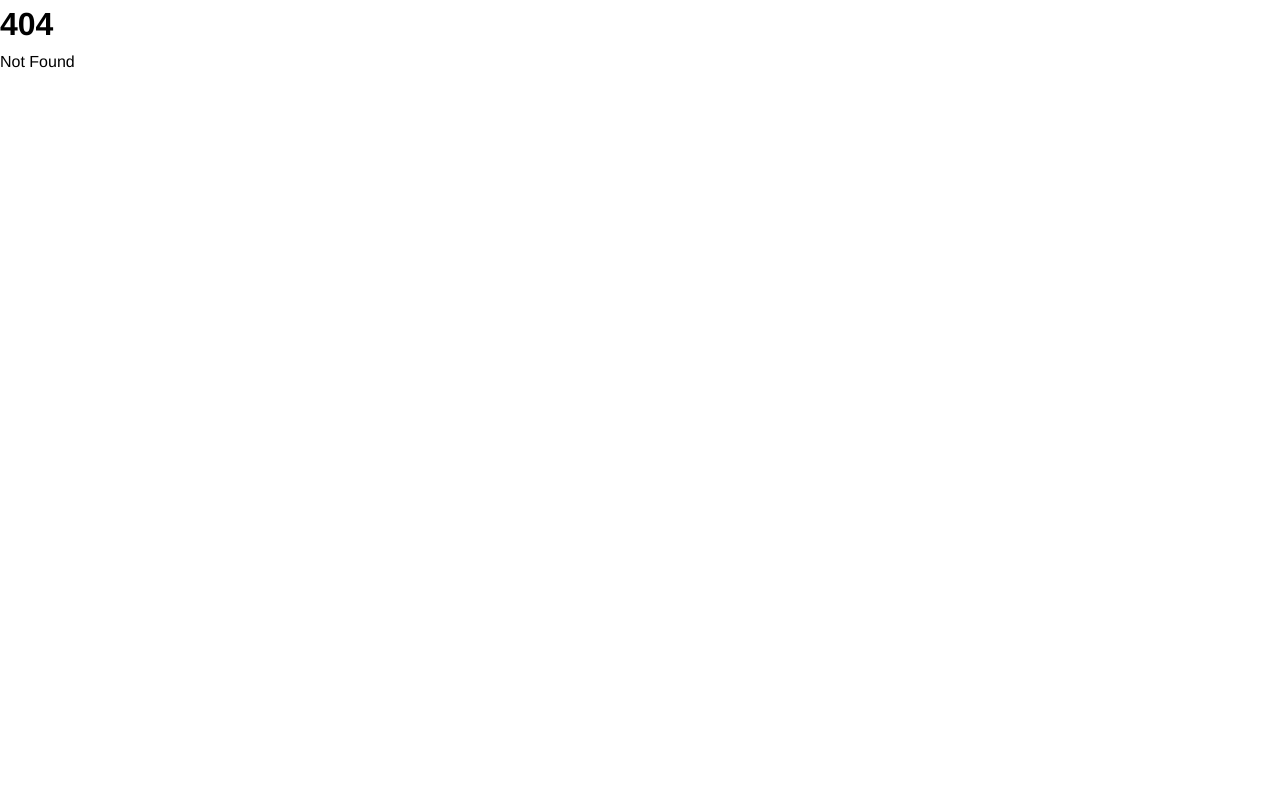
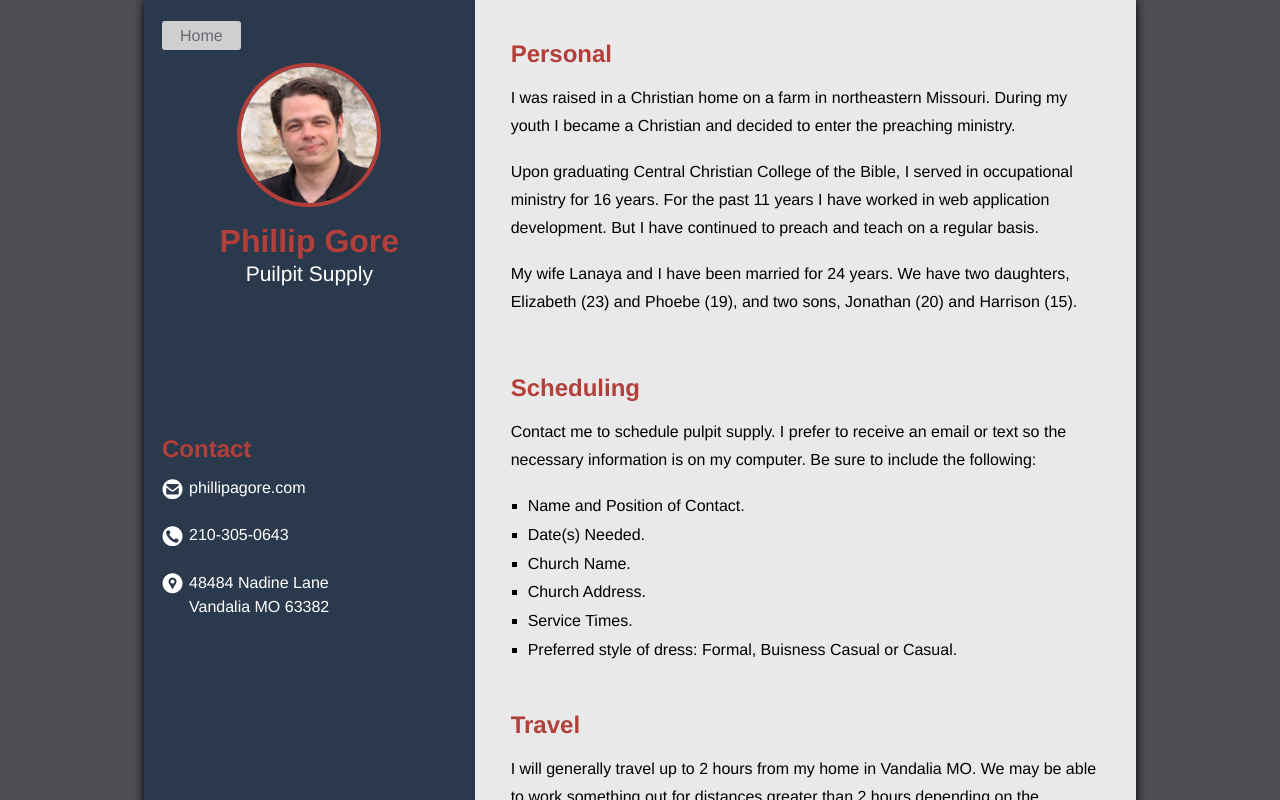
Before and after one commit to phillipgore/phillip_gore_sv, a SvelteKit app: page /pulpit-supply in a window 1280 px wide. Before the commit this address had no page. Shown: the top 800 px of the page. Built offline with nearby package versions, Linux system fonts and the light colour scheme.

Commit message:
pulpit supply

```diff
--- a/package.json
+++ b/package.json
@@ -19,5 +19,8 @@
 		"prettier-plugin-svelte": "^3.3.3",
 		"svelte": "^5.0.0",
 		"vite": "^6.2.6"
+	},
+	"dependencies": {
+		"sveaflet": "^0.1.4"
 	}
 }
--- a/src/lib/components/AnyContact.svelte
+++ b/src/lib/components/AnyContact.svelte
@@ -1,20 +1,18 @@
 <section>
     <h2 class="cl-danger m-tn-b-12 pg-br-after-avoid">Contact</h2>
-    <a class="link-white dis-tn-block txt-ellipsis m-tn-b-27" href="mailto:phillipagore@me.com">
-        <i class="icon-email"></i>
-        phillipagore@me.com
+    <a class="link-white dis-tn-block txt-ellipsis m-tn-b-27 text-rtl txt-tn-left" href="mailto:phillipagore@me.com">
+        <i class="icon-email"></i>moc.erogapillihp
     </a>
 
-    <a class="link-white dis-tn-block txt-ellipsis m-tn-b-27" href="tel:210-305-0643">
-        <i class="icon-phone"></i>
-        210-305-0643
+    <a class="link-white dis-tn-block txt-ellipsis m-tn-b-27 text-rtl txt-tn-left" href="tel:210-305-0643">
+        <i class="icon-phone"></i>3460-503-012
     </a>
 
     <a class="link-white dis-tn-block txt-ellipsis" href="https://www.google.com/maps/place/48484+Nadine+Ln,+Vandalia,+MO+63382/@39.3412586,-91.5832228,14z/data=!4m5!3m4!1s0x87ddb4e4cab2c41b:0xc29b924abe7c1256!8m2!3d39.3412545!4d-91.5657133" target="_blank">
         <i class="icon-address"></i>
-        <address class="dis-tn-inline-block fnt-style-normal ln-height-150 m-tn-t-neg-2">
-            48484 Nadine Lane<br>
-            Vandalia MO 63382
+        <address class="dis-tn-inline-block fnt-style-normal ln-height-150 m-tn-t-neg-2 text-rtl txt-tn-left">
+            enaL enidaN 48484<br>
+            28336 OM ailadnaV
         </address>
     </a>
 </section>
--- a/src/lib/components/PreachPersonal.svelte
+++ b/src/lib/components/PreachPersonal.svelte
@@ -29,7 +29,7 @@
     <h2 class="cl-danger m-tn-b-12 pg-br-after-avoid">Personal</h2>
     <p class="pg-br-inside-avoid m-tn-b-18">I was raised in a Christian home on a farm in northeastern Missouri. During my youth I became a Christian and decided to enter the preaching ministry.</p>
 
-    <p class="pg-br-inside-avoid m-tn-b-18">Upon graduating Central Christian College of the Bible, I served in occupational ministry for 16 years. For the past {getYears('work')} years I have worked in web application development. But I have continued to preach and teach on a volunteer basis.</p>
+    <p class="pg-br-inside-avoid m-tn-b-18">Upon graduating Central Christian College of the Bible, I served in occupational ministry for 16 years. For the past {getYears('work')} years I have worked in web application development. But I have continued to preach and teach on a regular basis.</p>
 
     <p class="pg-br-inside-avoid">My wife Lanaya and I have been married for {getYears('anniversary')} years. We have two daughters, Elizabeth ({getYears('elizabeth')}) and Phoebe ({getYears('phoebe')}), and two sons, Jonathan ({getYears('jonathan')}) and Harrison ({getYears('harrison')}).</p>
 </section>
--- /dev/null
+++ b/src/lib/components/PulpitScheduling.svelte
@@ -0,0 +1,12 @@
+<section class="m-tn-b-neg-12">
+    <h2 class="cl-danger m-tn-b-12 pg-br-after-avoid">Scheduling</h2>
+    <p class="pg-br-inside-avoid m-tn-b-18">Contact me to schedule pulpit supply. I prefer to receive an email or text so the necessary information is on my computer. Be sure to include the following:</p>
+    <ul class="m-tn-b-21">
+        <li>Name and Position of Contact.</li>
+        <li>Date(s) Needed.</li>
+        <li>Church Name.</li>
+        <li>Church Address.</li>
+        <li>Service Times.</li>
+        <li>Preferred style of dress: Formal, Buisness Casual or Casual.</li>
+    </ul>
+</section>
--- /dev/null
+++ b/src/lib/components/PulpitSupply.svelte
@@ -0,0 +1,13 @@
+<script>
+	import pgAvatar from '$lib/assets/pg-avatar.jpg';
+</script>
+
+<section class="clearfix txt-md-center">
+    <img class="avatar img-height-tn-90 img-height-md-144 fl-tn-left fl-md-none m-xs-r-18 m-md-r-0" src="{pgAvatar}" alt="Phillip's Face">
+    <div class="dis-xs-inline-block">
+        <h1 class="cl-danger txt-tn-center ln-height-125 p-tn-t-9 m-tn-0">
+            Phillip Gore
+            <div class="subtitle cl-white cl-pr-black txt-tn-center m-tn-0">Puilpit Supply</div>
+        </h1>
+    </div>
+</section>
--- /dev/null
+++ b/src/lib/components/PulpitTravel.svelte
@@ -0,0 +1,22 @@
+<script>
+	import { Map, TileLayer, Circle } from 'sveaflet';
+</script>
+
+<section class="m-tn-b-neg-12">
+    <h2 class="cl-danger m-tn-b-12 pg-br-after-avoid">Travel</h2>
+    <p class="pg-br-inside-avoid m-tn-b-18">I will generally travel up to 2 hours from my home in <span class="text-rtl txt-tn-left">OM ailadnaV</span>. We may be able to work something out for distances greater than 2 hours depending on the situation.</p>
+    <div style="width: 100%; height: 21.875rem;">
+        <Map options={{ center: [39.311, -91.490], zoom: 7 }}>
+            <TileLayer url={'https://tile.openstreetmap.org/{z}/{x}/{y}.png'} />
+            <Circle
+                latLng={[39.311, -91.490]}
+                options={{
+                    color: '#b23f39',
+                    fillColor: '#b23f39',
+                    fillOpacity: 0.15,
+                    radius: 142000
+                }}
+            />
+        </Map>
+    </div>
+</section>
--- /dev/null
+++ b/src/routes/pulpit-supply/+page.js
@@ -0,0 +1 @@
+export const ssr = false;
--- /dev/null
+++ b/src/routes/pulpit-supply/+page.svelte
@@ -0,0 +1,75 @@
+<script>
+    import {base} from '$app/paths';
+    import AnyOnline from '$lib/components/AnyOnline.svelte';
+    import PulpitSupply from '$lib/components/PulpitSupply.svelte';
+    import AnyContact from '$lib/components/AnyContact.svelte';
+    import PreachWeb from '$lib/components/PreachWeb.svelte';
+    import PreachPersonal from '$lib/components/PreachPersonal.svelte';
+    import PreachSermons from '$lib/components/PreachSermons.svelte';
+	import PulpitTravel from '$lib/components/PulpitTravel.svelte';
+	import PulpitScheduling from '$lib/components/PulpitScheduling.svelte';
+</script>
+
+<div class="bg-gray-darkest bg-pr-white">
+    <div class="container-lg bg-gray-lightest bg-pr-white box-shadow-10">
+        <AnyOnline></AnyOnline>
+        <div class="row dis-md-flex">
+
+            <!-- Header -->
+            <header class="col-md-1of3 bg-primary bg-pr-white p-tn-9 p-xs-18">
+                <div class="p-tn-v-9 p-md-b-18 text-tn-right text-md-left">
+                    <a href="{base}/" class="bg-gray-lighter cl-gray-darker bd-radius-3 p-tn-tb-6 p-tn-rl-18 m-tn-r-3">Home</a>
+                </div>
+                <div class="m-md-b-144">
+                    <PulpitSupply></PulpitSupply>
+                </div>
+                <div class="dis-tn-none dis-md-block">
+                    <div class="m-tn-b-54">
+                        <AnyContact></AnyContact>
+                    </div>
+                    <!-- <PreachWeb></PreachWeb> -->
+                </div>
+            </header>
+            <!-- /Header -->
+
+            <!-- Content -->
+            <div class="col-md-2of3 p-tn-9 p-xs-18 p-md-36">
+
+                <!-- Contact & Web -->
+                <div class="row dis-tn-block dis-md-none">
+                    <div class="m-tn-b-54 col-sm-1of2">
+                        <AnyContact></AnyContact>
+                    </div>
+                    <div class="m-tn-b-36 col-sm-1of2">
+                        <PreachWeb></PreachWeb>
+                    </div>
+                </div>
+                <!-- /Contact & Web -->
+
+                <!-- Personal -->
+                <div class="m-tn-b-54">
+                    <PreachPersonal></PreachPersonal>
+                </div>
+                <!-- /Personal -->
+
+                <!-- Travel -->
+                <div class="m-tn-b-54">
+                    <PulpitScheduling></PulpitScheduling>
+                </div>
+                <!-- /Travel -->
+
+                <!-- Travel -->
+                <div class="m-tn-b-54">
+                    <PulpitTravel></PulpitTravel>
+                </div>
+                <!-- /Travel -->
+
+                <!-- Sermons -->
+                <div class="m-tn-b-54">
+                    <PreachSermons></PreachSermons>
+                </div>
+                <!-- /Sermons -->
+            </div>
+        </div>
+    </div>
+</div>
```
Also changed, not shown: src/routes/+page.svelte (+4 -3 lines), src/lib/stylesheets/styles.css, 1 other file (tests, documents, lock files or other folders).
